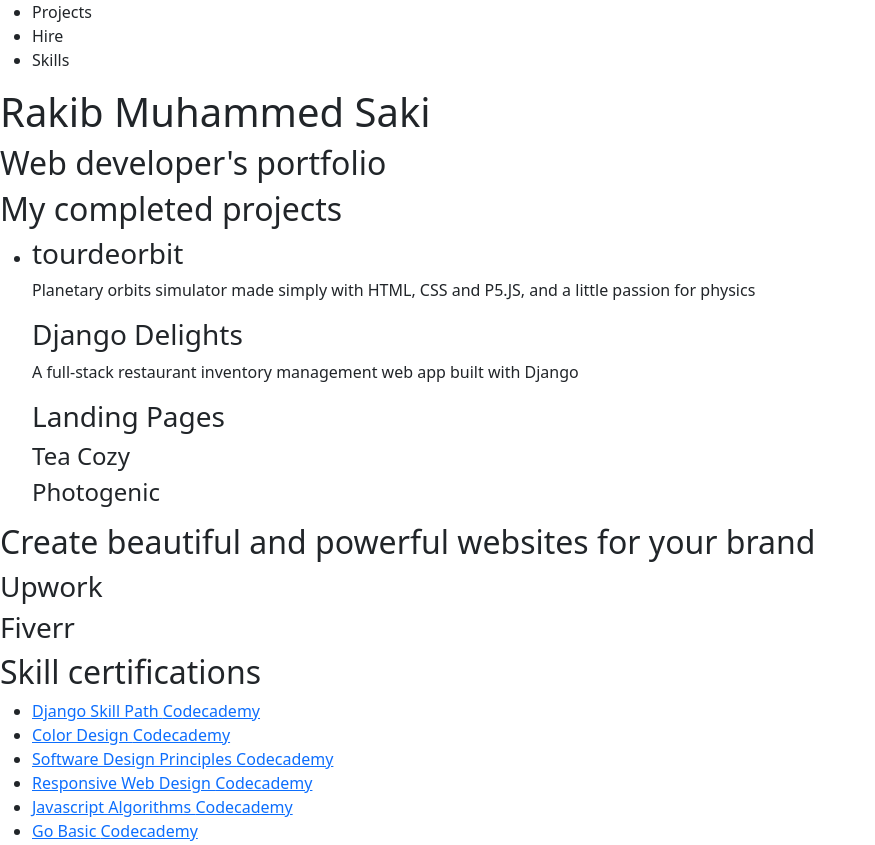
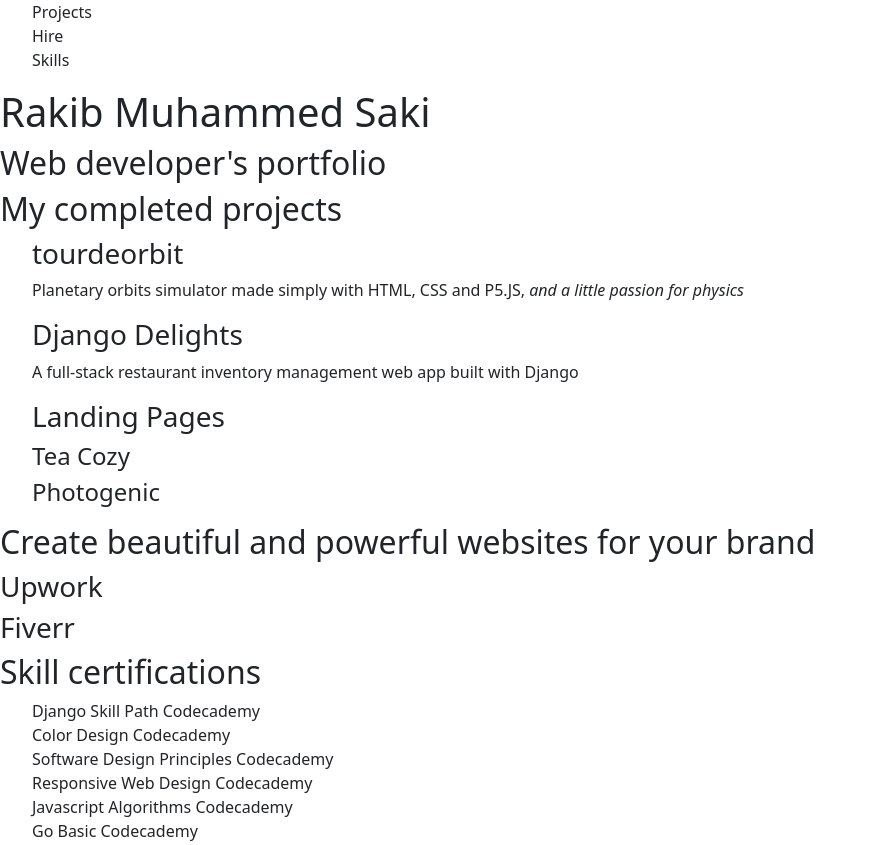
Before and after one commit to RakibSaki/portfolio, a plain HTML site: page index.html in a window 1280 px wide. Shown: the top 845 px of the page, without its empty margins (0-875 px from the left). Drawn offline with Linux system fonts and the light colour scheme.

Commit message:
Add a couple of resetting CSS

```diff
--- a/index.html
+++ b/index.html
@@ -25,7 +25,7 @@
                 <li>
                     <article>
                         <h3>tourdeorbit</h3>
-                        <p>Planetary orbits simulator made simply with HTML, CSS and P5.JS, and a little passion for physics</p>
+                        <p>Planetary orbits simulator made simply with HTML, CSS and P5.JS, <em>and a little passion for physics</em></p>
                     </article>
                     <article>
                         <h3>Django Delights</h3>
--- a/style.css
+++ b/style.css
@@ -0,0 +1,8 @@
+li {
+    list-style: none;
+}
+
+a {
+    color: inherit;
+    text-decoration: inherit;
+}
```
